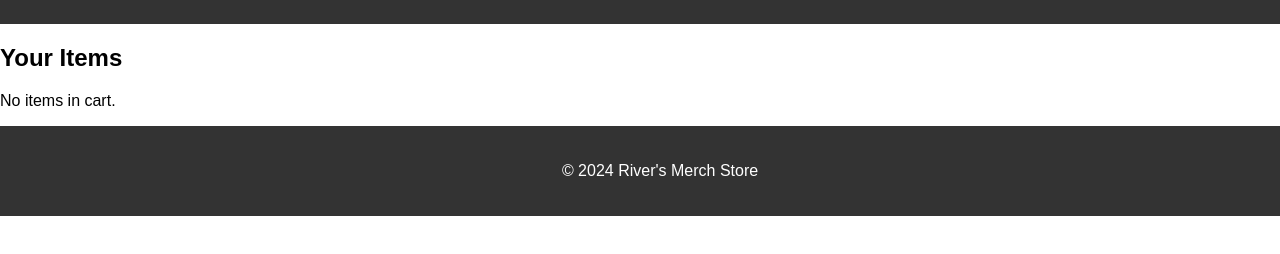
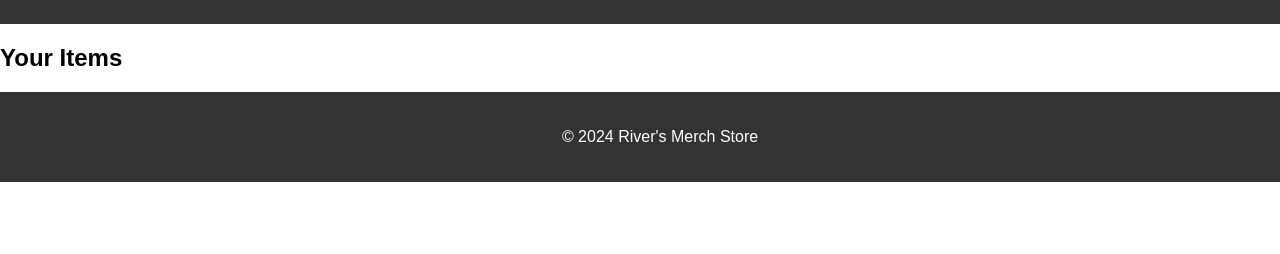
Before and after one commit to rkritzar53/River-s-Merch-Store, a plain HTML site: page cart.html in a window 1280 px wide. Shown: the part 110-364 px from the top of the page. Drawn offline with Linux system fonts and the light colour scheme; files that its build step writes are made by us from their sources.

Commit message:
Update cart.html

```diff
--- a/cart.html
+++ b/cart.html
@@ -21,11 +21,12 @@
     <main>
         <section>
             <h2>Your Items</h2>
-            <p>No items in cart.</p> <!-- Update this with cart functionality -->
+            <div id="cart-container"></div>
         </section>
     </main>
     <footer>
         <p>&copy; 2024 River's Merch Store</p>
     </footer>
+    <script src="assets/js/main.js"></script>
 </body>
 </html>
```
